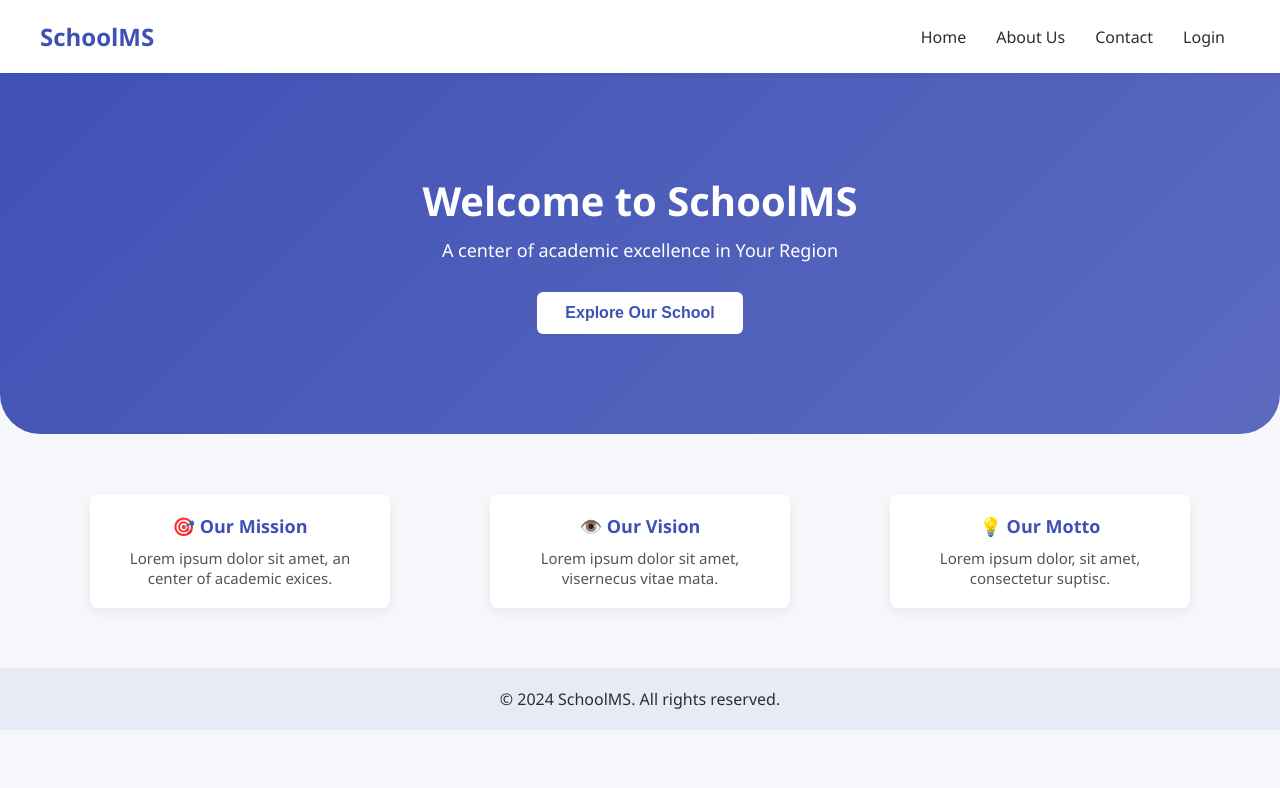
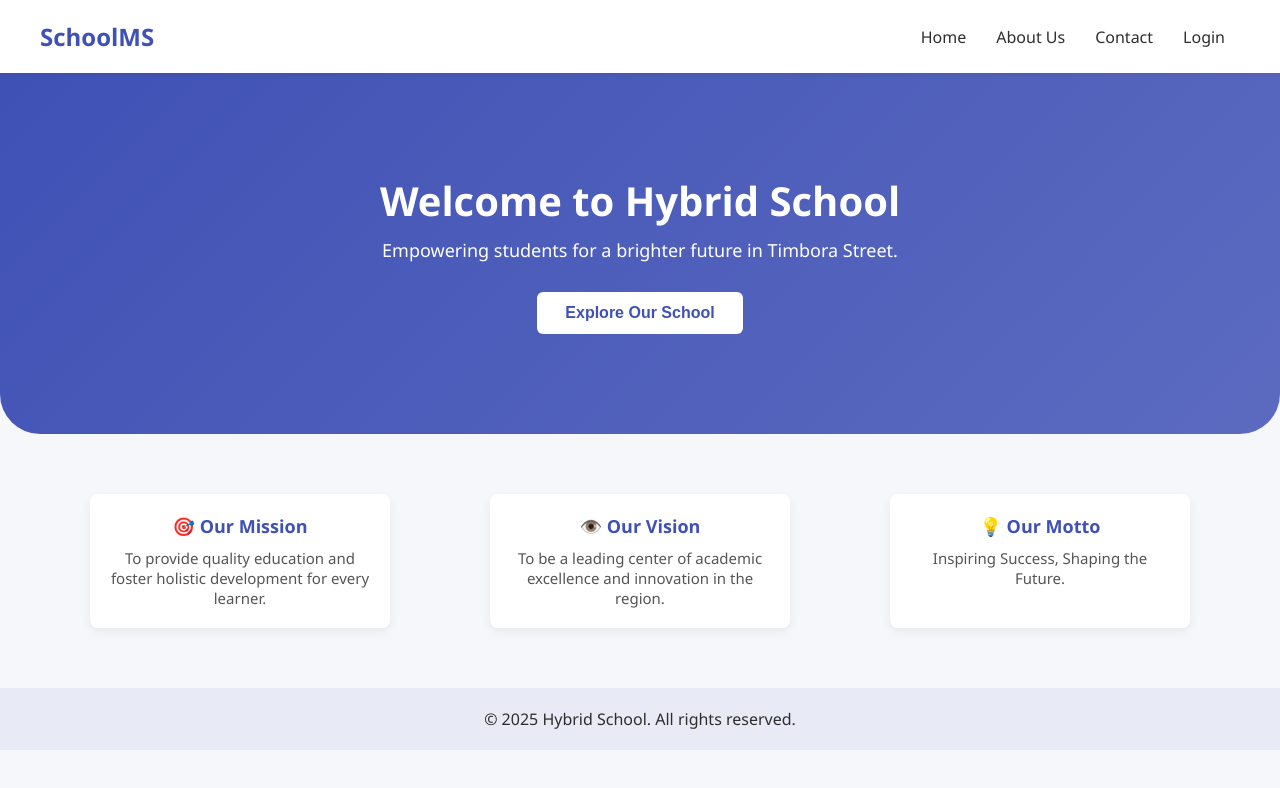
Before and after one commit to omarprocessor/Hybrid-School-Management-System, a React (Create React App) app in the folder front-end/: page / in a window 1280 px wide. Shown: the top 788 px of the page. Built offline with nearby package versions, Linux system fonts and the light colour scheme.

Commit message:
Update school name to Hybrid School

```diff
--- a/front-end/src/components/About.js
+++ b/front-end/src/components/About.js
@@ -11,20 +11,20 @@ return (
   <div className="about-section">
     <div>
       <h3>🏫 Who We Are</h3>
-      <p>Lorem ipsum dolor sit amet, consectetur adipiscing elit.</p>
+      <p>Hybrid School is dedicated to nurturing young minds and building a foundation for lifelong learning. Located in the heart of Timbora Street, we serve a diverse community with a passion for excellence.</p>
     </div>
     <div>
       <h3>📅 Our History</h3>
-      <p>Lorem ipsum dolor sit amet, era consectetur adipiscing elit.</p>
+      <p>Founded with the vision to empower students, our school has grown into a vibrant learning environment where every child is valued and encouraged to reach their full potential.</p>
     </div>
     <div>
       <h3>🤝 Our Values</h3>
-      <p>Portititus vitae, non vinmu nulla eapittena.</p>
+      <p>Integrity, respect, inclusivity, and a commitment to academic and personal growth guide everything we do.</p>
     </div>
   </div>
 </div>
 <footer className="footer">
-  © 2024 SchoolMS. All rights reserved.
+  © 2025 Hybrid School. All rights reserved.
 </footer>
 </>
 )
--- a/front-end/src/components/Contact.js
+++ b/front-end/src/components/Contact.js
@@ -11,16 +11,29 @@ return (
   <div className="contact-info">
     <div>
       <h3>📍 Address</h3>
-      <p>129 School Rd, City, Country</p>
+      <p>Timbora Street, City, Country</p>
     </div>
     <div>
       <h3>📧 Email</h3>
-      <p>info@schoolms.com</p>
+      <p>wadaniinarais1@gmail.com</p>
     </div>
     <div>
       <h3>📞 Phone</h3>
-      <p>+123 456 7990</p>
+      <p>+254722206743</p>
     </div>
+  </div>
+
+  <div style={{ margin: '24px 0', width: '100%', maxWidth: 600 }}>
+    <iframe
+      title="Wadaniina Rais School Location"
+      src="https://www.google.com/maps?q=Timbora+Street&output=embed"
+      width="100%"
+      height="300"
+      style={{ border: 0, borderRadius: 8 }}
+      allowFullScreen=""
+      loading="lazy"
+      referrerPolicy="no-referrer-when-downgrade"
+    ></iframe>
   </div>
 
   <form className="contact-form">
@@ -31,7 +44,7 @@ return (
   </form>
 </div>
 <footer className="footer">
-  © 2024 SchoolMS. All rights reserved.
+  © 2025 Hybrid School. All rights reserved.
 </footer>
 </>
 )
--- a/front-end/src/components/Home.js
+++ b/front-end/src/components/Home.js
@@ -7,28 +7,28 @@ return (
 <>
 <Header />
 <section className="hero">
-  <h1>Welcome to SchoolMS</h1>
-  <p>A center of academic excellence in Your Region</p>
+  <h1>Welcome to Hybrid School</h1>
+  <p>Empowering students for a brighter future in Timbora Street.</p>
   <button>Explore Our School</button>
 </section>
 
 <section className="features">
   <div>
     <h3>🎯 Our Mission</h3>
-    <p>Lorem ipsum dolor sit amet, an center of academic exices.</p>
+    <p>To provide quality education and foster holistic development for every learner.</p>
   </div>
   <div>
     <h3>👁️ Our Vision</h3>
-    <p>Lorem ipsum dolor sit amet, visernecus vitae mata.</p>
+    <p>To be a leading center of academic excellence and innovation in the region.</p>
   </div>
   <div>
     <h3>💡 Our Motto</h3>
-    <p>Lorem ipsum dolor, sit amet, consectetur suptisc.</p>
+    <p>Inspiring Success, Shaping the Future.</p>
   </div>
 </section>
 
 <footer className="footer">
-  © 2024 SchoolMS. All rights reserved.
+  © 2025 Hybrid School. All rights reserved.
 </footer>
 </>
 )
```
